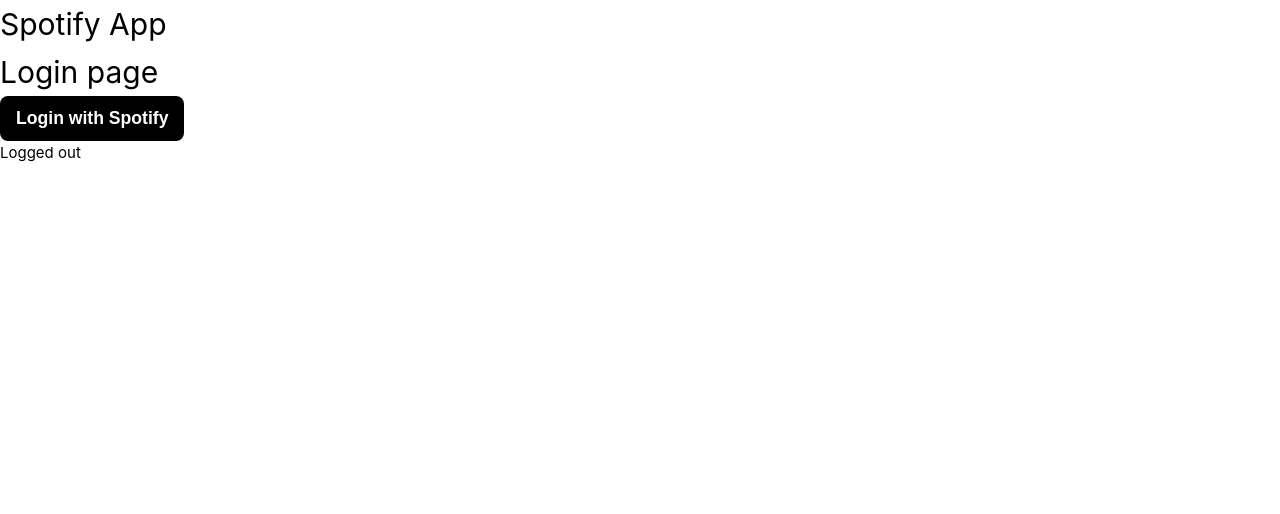
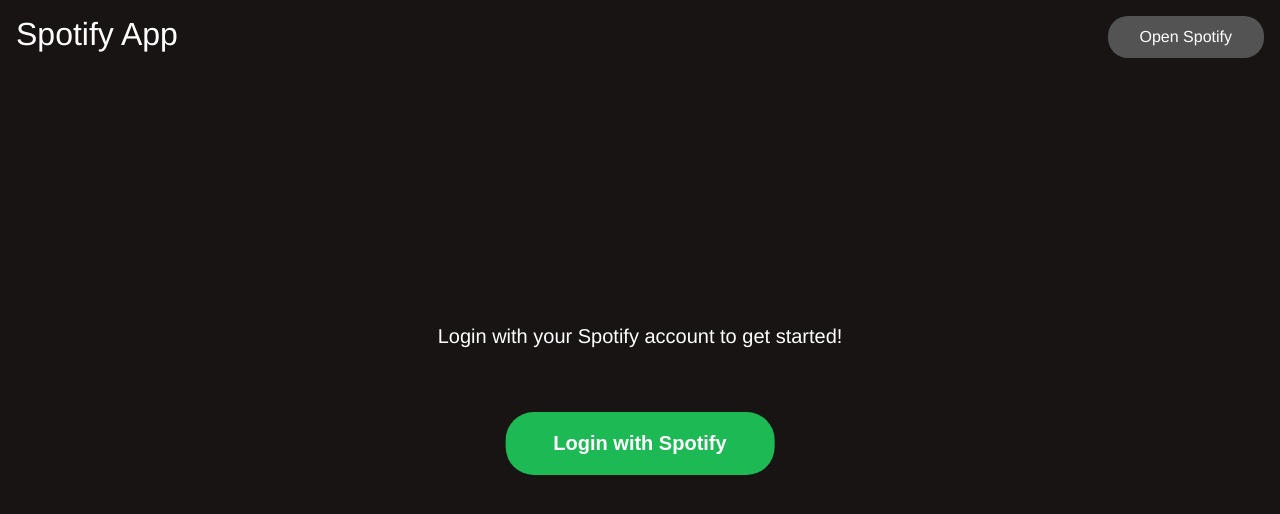
Before and after one commit to elisezhg/spotify-app, a Vue app: page /login in a window 1280 px wide. Shown: the top 514 px of the page. Built offline with nearby package versions, Linux system fonts and the light colour scheme.

Commit message:
💄 Update login page CSS

```diff
--- a/src/App.vue
+++ b/src/App.vue
@@ -1,13 +1,18 @@
-<script setup lang="ts">
-import { RouterLink, RouterView } from 'vue-router'
+<script lang="ts">
+import { RouterView } from 'vue-router'
+import Header from '@/components/Header.vue'
+
+export default {
+  components: {
+    Header
+  }
+}
 </script>
 
 <template>
-  <header>
-    <h1>Spotify App</h1>
-  </header>
+  <Header />
 
-  <RouterView />
+  <RouterView class="router" />
 </template>
 
 <style scoped></style>
--- a/src/assets/base.css
+++ b/src/assets/base.css
@@ -1,3 +1,11 @@
+:root {
+  --color-green-dark: #1db954;
+  --color-green-light: #1ed760;
+  --color-white: #fff;
+  --color-gray: #535353;
+  --color-black: #191414;
+}
+
 *,
 *::before,
 *::after {
@@ -7,28 +15,17 @@
 }
 
 body {
-  min-height: 100vh;
-  color: var(--color-text);
-  background: var(--color-background);
-  transition:
-    color 0.5s,
-    background-color 0.5s;
-  line-height: 1.6;
-  font-family:
-    Inter,
-    -apple-system,
-    BlinkMacSystemFont,
-    'Segoe UI',
-    Roboto,
-    Oxygen,
-    Ubuntu,
-    Cantarell,
-    'Fira Sans',
-    'Droid Sans',
-    'Helvetica Neue',
-    sans-serif;
-  font-size: 15px;
-  text-rendering: optimizeLegibility;
-  -webkit-font-smoothing: antialiased;
-  -moz-osx-font-smoothing: grayscale;
+  font-family: Montserrat, 'Helvetica Neue', sans-serif;
+  color: var(--color-white);
+  background: var(--color-black);
 }
+
+button {
+  border: none;
+  background: var(--color-green-dark);
+  color: var(--color-white);
+}
+
+button:hover {
+  cursor: pointer;
+}
--- /dev/null
+++ b/src/components/Header.vue
@@ -0,0 +1,36 @@
+<script lang="ts">
+export default {
+  methods: {
+    redirectToSpotify() {
+      console.log('clicked')
+      window.location.href = 'https://open.spotify.com/'
+    }
+  }
+}
+</script>
+
+<template>
+  <header>
+    <h1>Spotify App</h1>
+    <a class="spotify-redirect-btn" href="https://open.spotify.com/" target="_blank"
+      >Open Spotify
+    </a>
+  </header>
+</template>
+
+<style scoped>
+header {
+  display: flex;
+  justify-content: space-between;
+  padding: 1rem;
+}
+
+.spotify-redirect-btn {
+  padding: 0.75rem 2rem;
+  font-size: 1rem;
+  border-radius: 1.25rem;
+  background: var(--color-gray);
+  color: var(--color-white);
+  text-decoration: none;
+}
+</style>
--- a/src/components/Login.vue
+++ b/src/components/Login.vue
@@ -29,22 +29,26 @@ export default {
 </script>
 
 <template>
-  <h1>Login page</h1>
-  <button class="login-btn" @click="login">Login with Spotify</button>
+  <div class="login">
+    <p>Login with your Spotify account to get started!</p>
+    <button class="login-btn" @click="login">Login with Spotify</button>
+  </div>
 </template>
 
 <style scoped>
+.login {
+  text-align: center;
+  position: absolute;
+  top: 50%;
+  left: 50%;
+  transform: translate(-50%, -50%);
+  font-size: 1.25rem;
+}
 .login-btn {
-  border: none;
-  border-radius: 0.5rem;
-  padding: 0.75rem 1rem;
+  margin-top: 4rem;
+  padding: 1.25rem 3rem;
+  font-size: 1.25rem;
   font-weight: bold;
-  font-size: 1.1rem;
-  background-color: black;
-  color: white;
-}
-
-.login-btn:hover {
-  cursor: pointer;
+  border-radius: 1.75rem;
 }
 </style>
--- a/src/views/LoginView.vue
+++ b/src/views/LoginView.vue
@@ -31,6 +31,5 @@ export default {
 <template>
   <main>
     <Login v-if="!isLoggedIn" />
-    <p>{{ isLoggedIn ? 'Logged in' : 'Logged out' }}</p>
   </main>
 </template>
```
